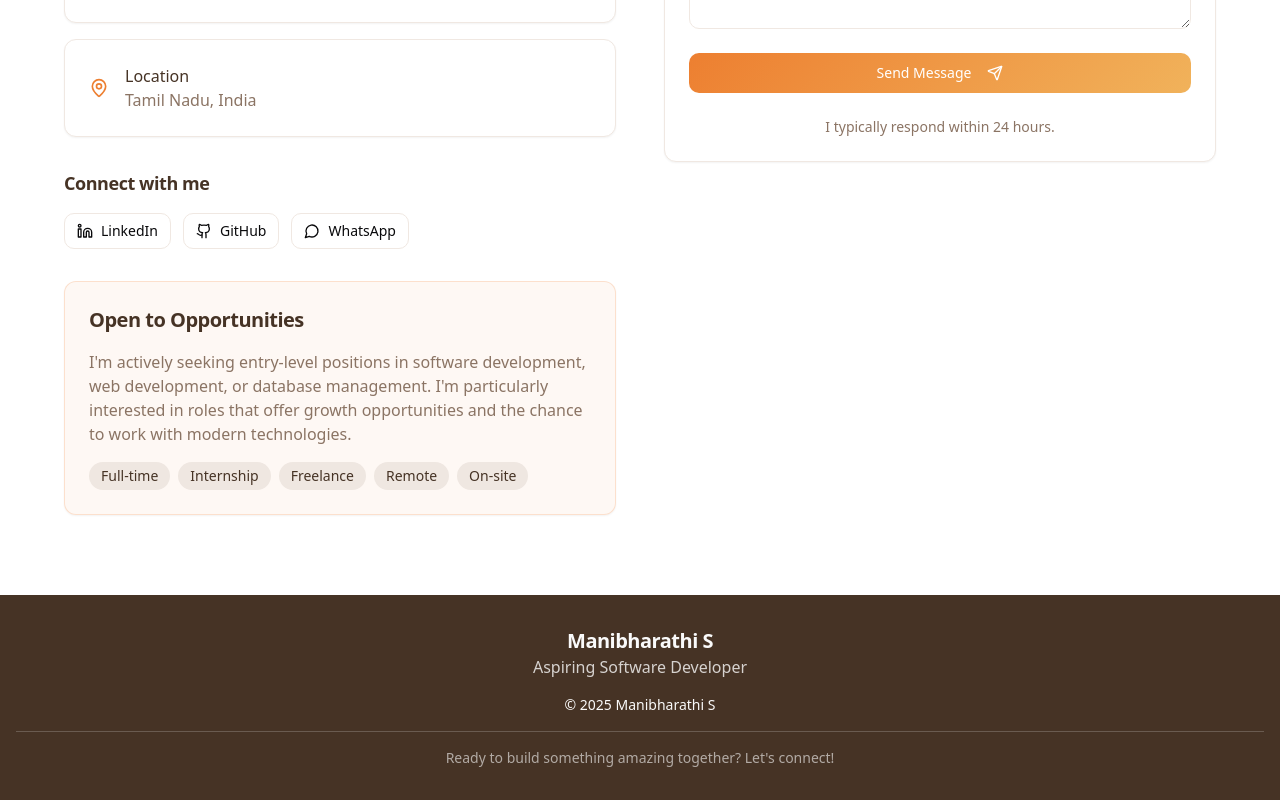
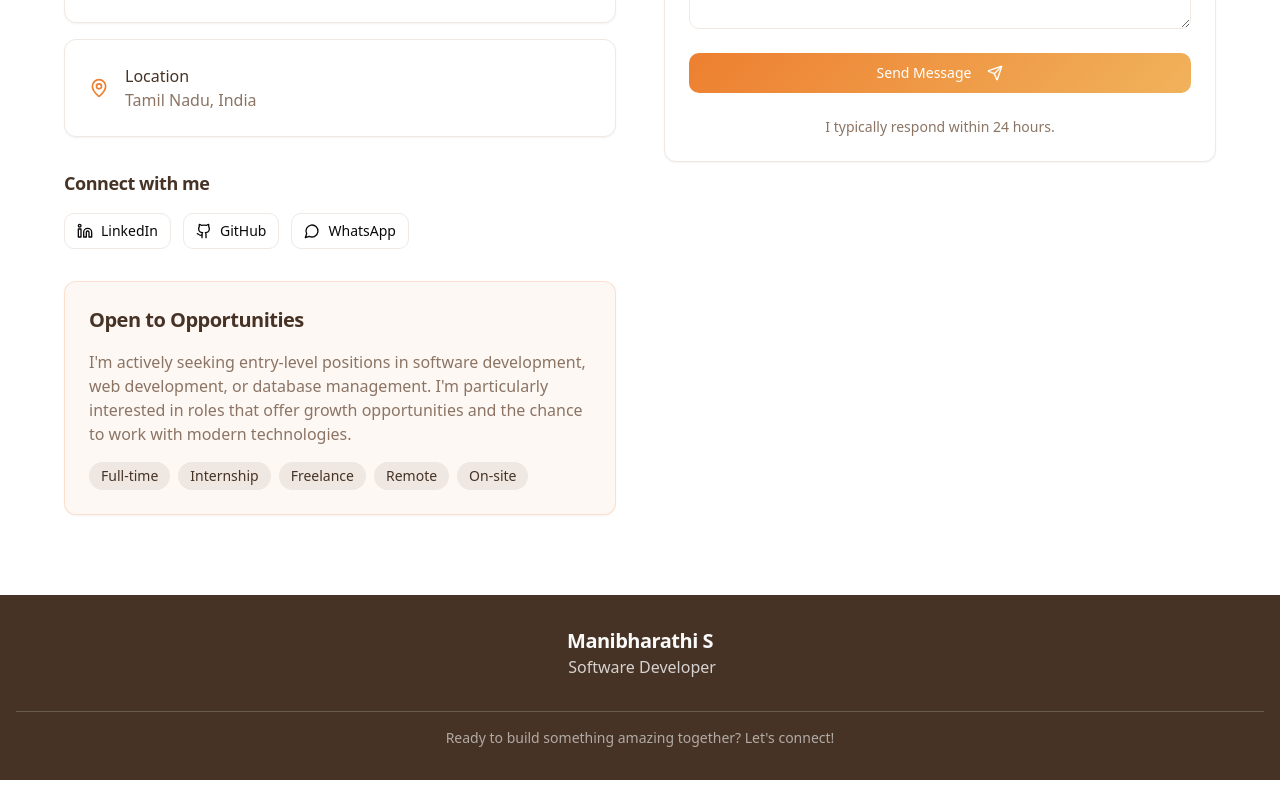
Before and after one commit to manibharathi00-dev/manibharathi-s, a React (Vite) app: page / in a window 1280 px wide. Shown: the part 6086-6886 px from the top of the page. Built offline with nearby package versions, Linux system fonts and the light colour scheme; the HTML template or start-up script is replaced by a standard one.

Commit message:
Visual edit in Lovable

```diff
--- a/src/components/Footer.tsx
+++ b/src/components/Footer.tsx
@@ -1,19 +1,16 @@
 import { Heart } from "lucide-react";
-
 const Footer = () => {
   const currentYear = new Date().getFullYear();
-
-  return (
-    <footer className="bg-primary text-primary-foreground py-8">
+  return <footer className="bg-primary text-primary-foreground py-8">
       <div className="container mx-auto px-4">
         <div className="text-center space-y-4">
           <div>
             <h3 className="text-xl font-semibold">Manibharathi S</h3>
-            <p className="text-primary-foreground/80">Aspiring Software Developer</p>
+            <p className="text-primary-foreground/80"> Software Developer</p>
           </div>
 
           <div className="flex items-center justify-center space-x-1 text-sm">
-            <span>© {currentYear} Manibharathi S</span>
+
           </div>
 
           <div className="pt-4 border-t border-primary-foreground/20">
@@ -23,8 +20,6 @@ const Footer = () => {
           </div>
         </div>
       </div>
-    </footer>
-  );
+    </footer>;
 };
-
 export default Footer;
```
